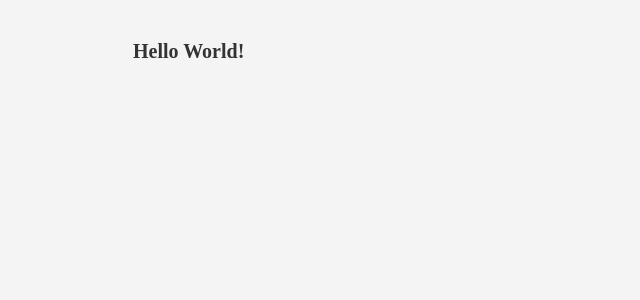
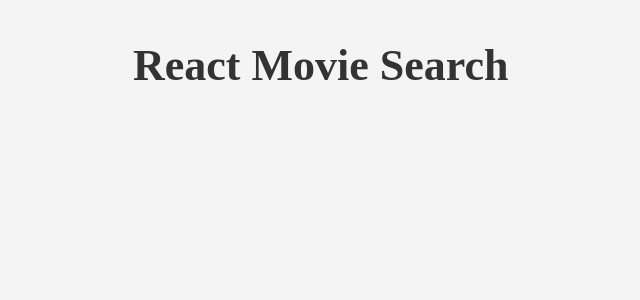
Before and after one commit to PJMantoss/movie-search-app, a React (Create React App) app: page / in a window 1280 px wide. Shown: the top 300 px of the page, without its empty margins (47-687 px from the left). Built offline with nearby package versions, Linux system fonts and the light colour scheme.

Commit message:
update App.css

```diff
--- a/src/App.css
+++ b/src/App.css
@@ -20,6 +20,10 @@ p {
   margin: 0 auto;
   max-width: 1000px;
   padding: 40px;
+}
+
+.title {
+  font-size: 4.4rem;
 }
 
 /* .App {
--- a/src/App.js
+++ b/src/App.js
@@ -10,7 +10,7 @@ class App extends React.Component {
   render(){
     return (
       <div className="app">
-        <h1>Hello World!</h1>
+        <h1 className="title">React Movie Search</h1>
       </div>
     );
   }
```
Also changed, not shown: 1 other file (tests, documents, lock files or other folders).
